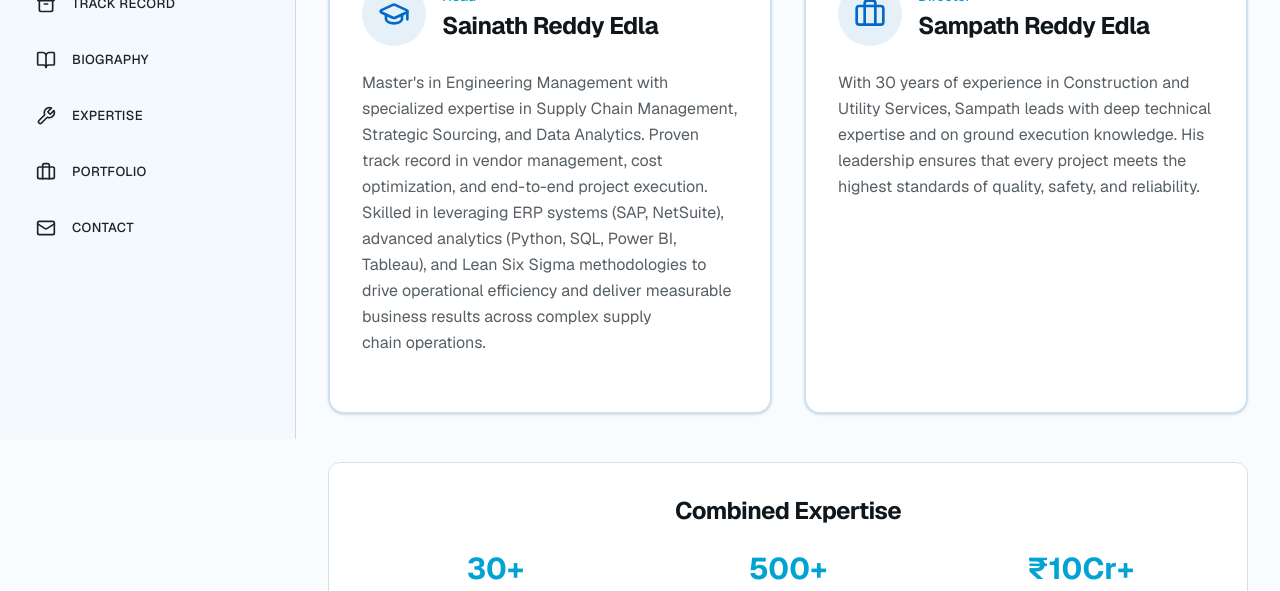
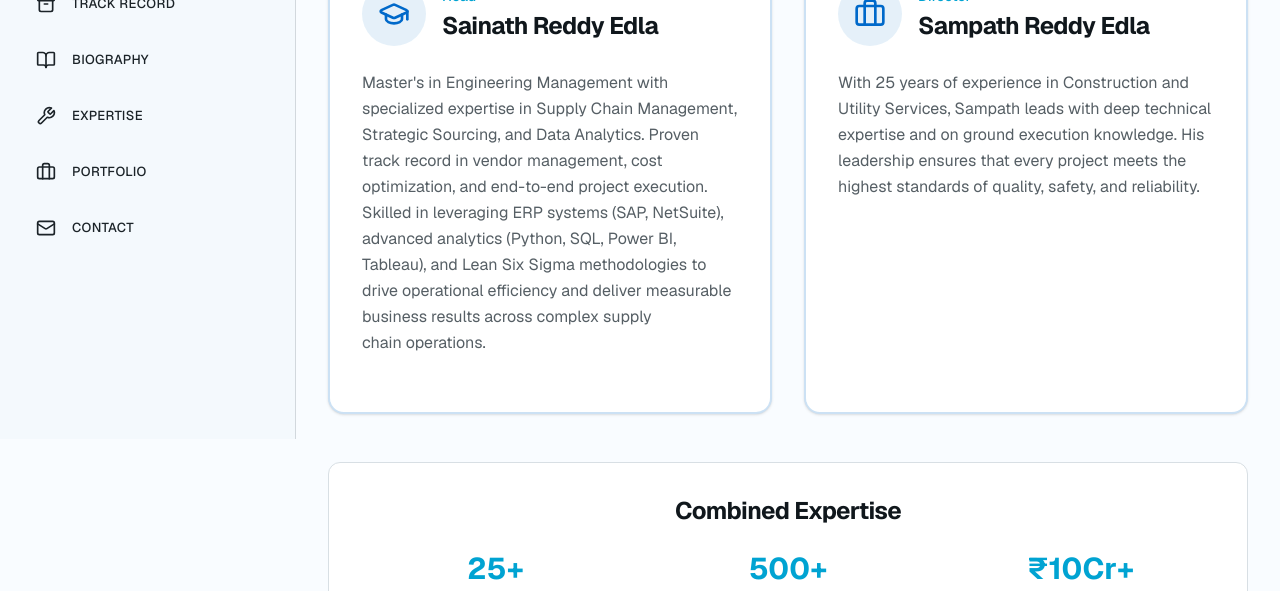
Before and after one commit to sainathreddyedla/Gayatri-Electricals, a Next.js app: page /profile in a window 1280 px wide. Shown: the part 361-952 px from the top of the page. Built offline with nearby package versions, Linux system fonts and the light colour scheme.

Commit message:
Update page.tsx

```diff
--- a/app/profile/page.tsx
+++ b/app/profile/page.tsx
@@ -56,7 +56,7 @@ export default function ProfilePage() {
                 </div>
 
                 <p className="text-pretty leading-relaxed text-muted-foreground">
-                  With 30 years of experience in Construction and Utility Services, Sampath leads with deep technical
+                  With 25 years of experience in Construction and Utility Services, Sampath leads with deep technical
                   expertise and on ground execution knowledge. His leadership ensures that every project meets the
                   highest standards of quality, safety, and reliability.
                 </p>
@@ -69,7 +69,7 @@ export default function ProfilePage() {
             <h3 className="mb-6 text-center text-2xl font-bold">Combined Expertise</h3>
             <div className="grid gap-6 md:grid-cols-3">
               <div className="text-center">
-                <div className="mb-2 text-3xl font-bold text-accent">30+</div>
+                <div className="mb-2 text-3xl font-bold text-accent">25+</div>
                 <div className="text-sm text-muted-foreground">Years Combined Experience</div>
               </div>
               <div className="text-center">
```
